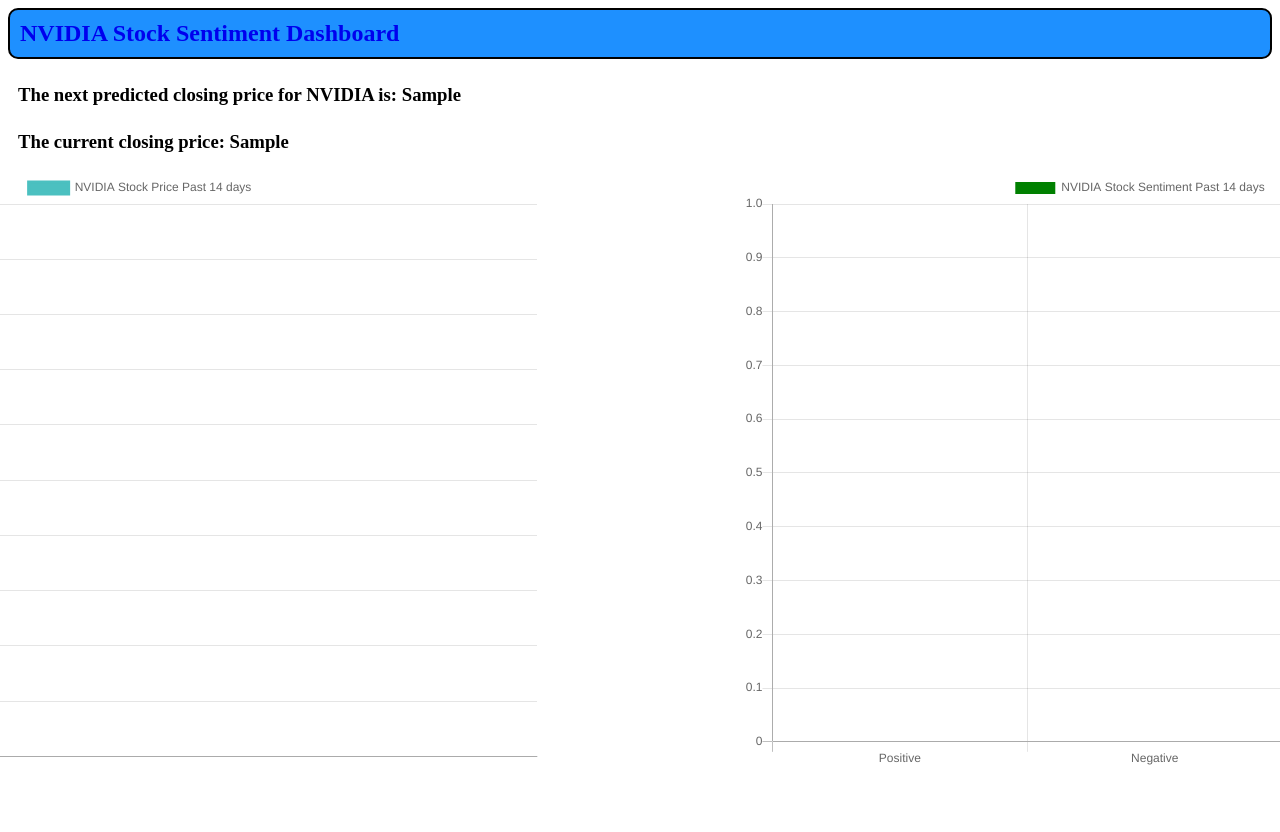
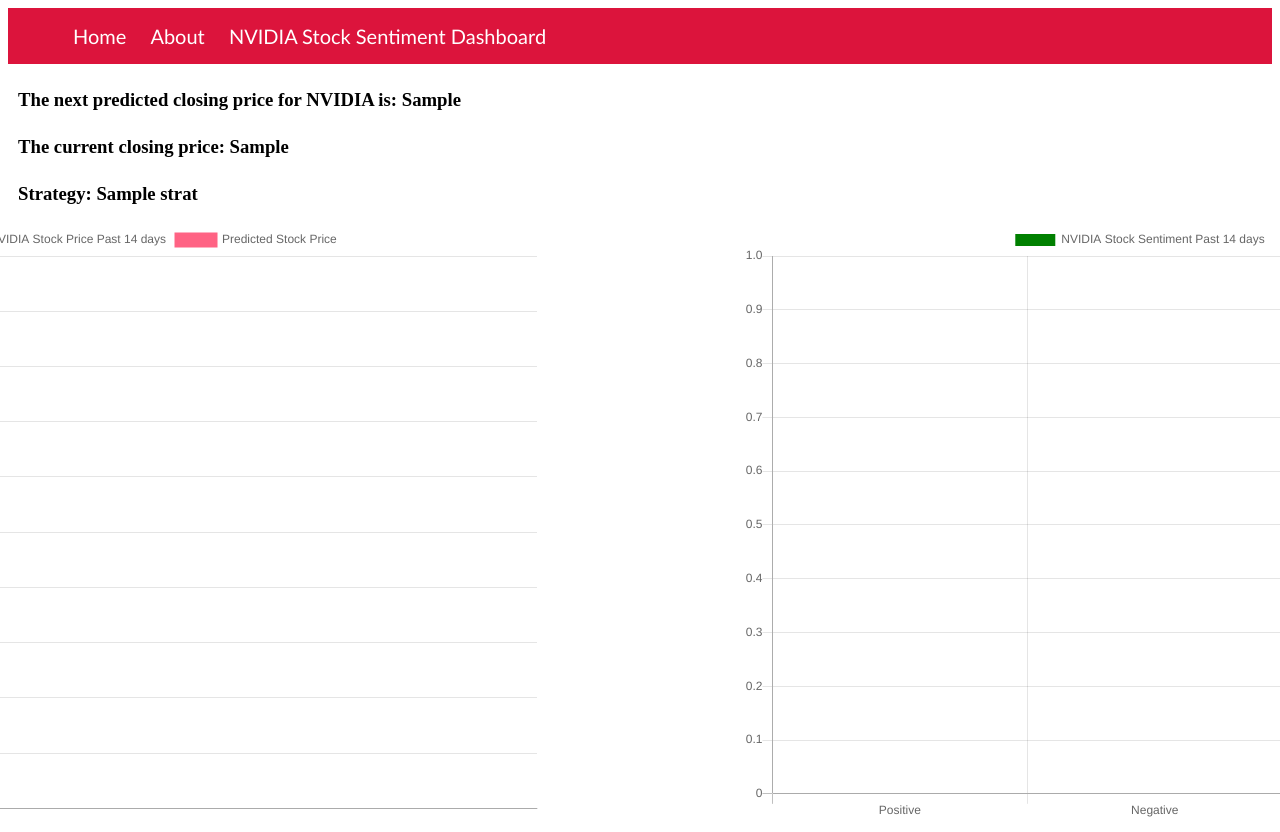
Before and after one commit to kianwai96/stock_pred, a Flask app: template Flask/templates/app.html in a window 1280 px wide; the page is wider, and only the part inside the window is pictured. Before the commit the page ends 765 px from the top of that part, so only its background shows below. Run offline with Flask 3, Linux system fonts and the light colour scheme; the template is opened without the code that fills it: most values are stand-ins (such as "Sample title", 1, 10 or a date in 2020); parts of the project's set-up code (start-up, migrations or seed data) failed here and were passed over; some libraries are stand-ins or nearby versions.

Commit message:
add simple strat, backtesting and improved LSTM

```diff
--- a/Flask/app.py
+++ b/Flask/app.py
@@ -17,6 +17,15 @@ def load_model():
     model = load_model("model1.keras")
     return model
 
+def strategy(predicted, original):
+    if original < predicted:
+        return 'BUY'
+    else:
+        return 'SELL'
+
+with open("minmax_scaler.pkl", "rb") as f:
+    scaler = pickle.load(f)
+
 #model=pickle.load(open('finalized_model.sav','rb'))
 
 db = 'postgresql://stock_price_g9q6_user:NxjC5lOyzg5HJftmjj49JUpYxLquARBl@dpg-d59ul99r0fns7381saug-a.singapore-postgres.render.com/stock_price_g9q6'
@@ -32,7 +41,7 @@ def home():
     data.set_index('Date', drop=True,inplace=True)
     data.sort_index(inplace=True)
     data_model = data.drop(['Open', 'High', 'Low', 'Dividends', 'Stock_Splits', 'Score', 'Positive' , 'Negative', 'Neutral'], axis=1)
-    scaler = MinMaxScaler(feature_range=(0,1))
+    #scaler = MinMaxScaler(feature_range=(0,1))
     data_scaled = scaler.fit_transform(data_model.iloc[-14:,])
     input_data = data_scaled[-14: ,].reshape(1,14,3)
     model = load_model()
@@ -54,8 +63,27 @@ def home():
     values_neg = int(data['Negative'][-14:].sum())
     values_neu = int(data['Neutral'][-14:].sum())
 
+    n_past = 14
+
+    traindata = []
+
+    for i in range(len(data_model)-n_past*2+1 , len(data_model)-n_past+1):
+        traindata.append(scaler.transform(data_model.iloc[i:i+n_past,:]))
+
+    prediction1 = model.predict(np.array(traindata).reshape(14,14,3))
+    prediction1 = prediction1.flatten()
+
+    arr= []
+    for i in range(0, len(prediction1)):
+        arr.append([prediction1[i], prediction1[i], prediction1[i]])
+
+    predicted_price = scaler.inverse_transform(np.array(arr).reshape( 14,3))
+    predicted_price = predicted_price[:,0].tolist()
+
+    strat = strategy(y_pred_future, ori)
+
     return render_template("app.html", prediction_value = round(y_pred_future,2), original_value = ori, labels_price = labels , values_price = values,
-     values_sentiment = [values_pos,values_neg,values_neu])
+                           predicted_price = predicted_price, strat = strat, values_sentiment = [values_pos,values_neg,values_neu])
 
 if __name__ == '__main__':
     app.run(debug=True, host='0.0.0.0')
--- a/Flask/static/style.css
+++ b/Flask/static/style.css
@@ -1,12 +1,26 @@
-#dashboard{
-    background-color: DodgerBlue;
-    border: 2px solid;
-    border-radius: 10px;
-    top: 0px;
-    margin: 0px;
+.Navbar{
+    background-color: crimson;
+    font-family: Calibri;
+    padding-left: 15px;
+    padding-right: 15px;
+    margin-bottom: 20px;
+}
+
+.navdiv{
+    display: flex;
+    justify-content: space-between;
+    align-items: center;
+}
+
+li{
+    display: inline-block;
+    list-style: none;
+}
+
+li a{
+    color: white;
     padding: 10px;
-    height: auto;
-
+    font-size: 20px;
 }
 
 a{
--- a/Flask/templates/app.html
+++ b/Flask/templates/app.html
@@ -8,12 +8,22 @@
     <script src ='https://cdnjs.cloudflare.com/ajax/libs/Chart.js/2.9.4/Chart.js'></script>
 </head>
 <body>
+    <div class = 'Navbar'>
+        <div class = navdiv>
+        <ul>
+            <li><a href="#">Home</a></li>
+            <li><a href="#">About</a></li>
+            <li><a href="#">NVIDIA Stock Sentiment Dashboard</a></li>
+        </ul>
+        </div>
+    </div>
     <div>
-        <h2 id = dashboard><a href='#'>NVIDIA Stock Sentiment Dashboard</a></h2>
+        <h2 id = dashboard><a href='#'></a></h2>
     </div>
     <div>
         <h3 class= pred_text id= prediction>The next predicted closing price for NVIDIA is: {{prediction_value}} </h3>
         <h3 class= pred_text>The current closing price:  {{original_value}}</h3>
+        <h3 class= pred_text>Strategy: {{strat}}</h3>
     </div>
 
 
@@ -22,6 +32,7 @@
         <script>
             var labels = JSON.parse('{{ labels_price | tojson | safe }}');  // Ensure valid JavaScript array
             var values = JSON.parse('{{ values_price | tojson | safe }}');
+            var pred = JSON.parse('{{ predicted_price | tojson | safe }}');
 
             var ctx = document.getElementById("lineChart").getContext("2d");
             var lineChart = new Chart(ctx, {
@@ -35,6 +46,13 @@
                             fill:false,
                             lineTension: 0.2,
                             borderColor: 'rgb(75,192,192)'
+                        },
+                        {
+                            label: "Predicted Stock Price",
+                            data: pred,
+                            fill: false,
+                            lineTension: 0.2,
+                            borderColor: 'rgb(255,99,132)'
                         }
                     ]
                 },
```
Also changed, not shown: 10 other files.
